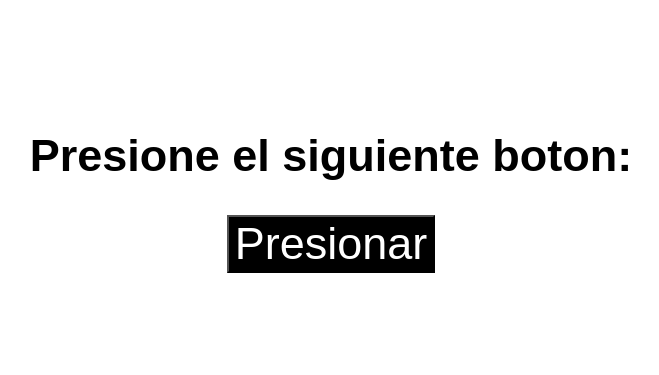
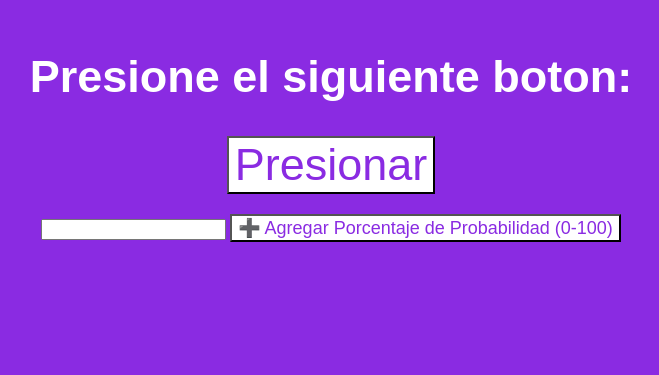
Before and after one commit to PedroMoreiraG/ESP32-s3_sorter, a plain HTML site: page INDEX.HTML in a window 1280 px wide. Shown: the part 211-586 px from the top of the page, without its empty margins (309-968 px from the left). Drawn offline with Linux system fonts and the light colour scheme.

Commit message:
Ajustes Web

```diff
--- a/INDEX.HTML
+++ b/INDEX.HTML
@@ -8,10 +8,15 @@
 </head>
 <body>
     <center>
+    <div id="app">
     <p>Presione el siguiente boton:</p>
     <button id="myButton">Presionar</button>
     <div id="message"></div>
+    <input  type="number" id="prob" />
+    <button id="button2" onclick="calcProb();" >➕ Agregar Porcentaje de Probabilidad (0-100)</button>
+     <p></p>
     <script src="styles.js"></script>
+    </div>
     </center>
 </body>
 </html>
--- a/style.css
+++ b/style.css
@@ -1,4 +1,5 @@
 body {
+    background-color: blueviolet;
     display: flex;
     justify-content: center;
     align-items: center;
@@ -10,7 +11,7 @@ p {
     height: 40px;
     font-size: 45px;
     font-weight: bold;
-    color: black;
+    color: white;
     font-family: Arial, Helvetica, sans-serif;
 
 }
@@ -26,9 +27,16 @@ p {
 }
 
 #myButton {
-    color: white;
-    background-color: black;
+    color: blueviolet;
+    background-color: white;
     font-size: 45px;
+    font-family: Arial, Helvetica, sans-serif;
+}
+
+#button2 {
+    color: blueviolet;
+    background-color: white;
+    font-size: 18px;
     font-family: Arial, Helvetica, sans-serif;
 }
 
--- a/styles.js
+++ b/styles.js
@@ -3,8 +3,12 @@ document.getElementById('myButton').addEventListener('click', function() {
     const body = document.body;
 
     // Genera un valor aleatorio para decidir entre "Analisis" y "Pase"
-    const isAnalysis = Math.random() < 0.2;
-    const counterAnalisis =+1;
+
+    const app = document.getElementById('app');
+    const numberProb = document.getElementById('prob');
+    const numberDecimal = numberProb.value / 100;
+
+    const isAnalysis = Math.random() < numberDecimal;
     if (isAnalysis) {
         messageElement.textContent = 'Analisis';
         body.style.backgroundColor = 'red';
@@ -15,4 +19,11 @@ document.getElementById('myButton').addEventListener('click', function() {
         body.classList.remove('blink');
     }
 });
-console.log(counterAnalisis);
+
+function calcProb(){
+
+    const number = document.createElement('p');
+    number.textContent = numberDecimal;
+    app.appendChild(number);
+
+}
```
